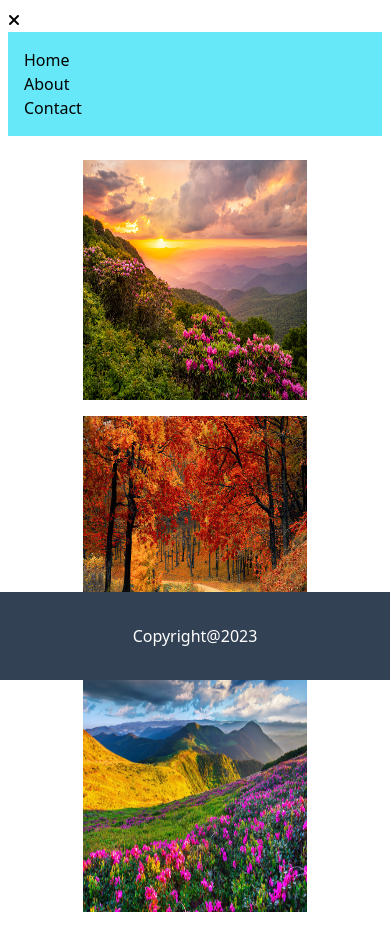
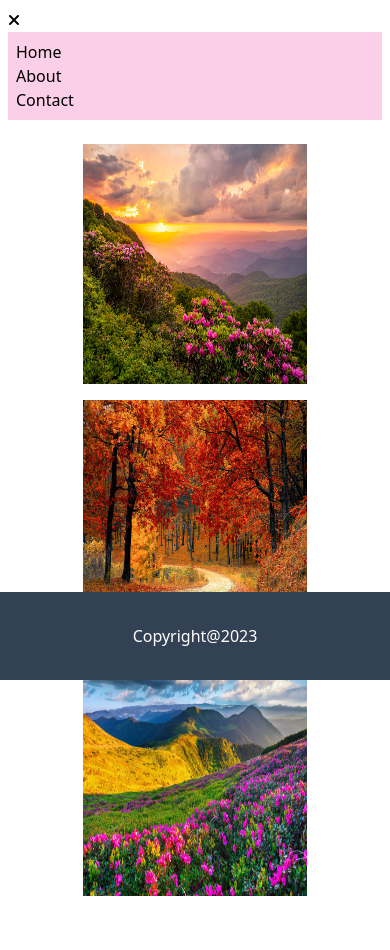
Before and after one commit to ayashadevikar/React-Router, a React (Create React App) app: page / in a window 390 px wide. Both pictures are taken after a click on the icon 15 px from the left and 20 px from the top of the page. Shown: the top 950 px of the page. Built offline with nearby package versions, Linux system fonts and the light colour scheme.

Commit message:
some changes added

```diff
--- a/src/Components/Navbar.js
+++ b/src/Components/Navbar.js
@@ -19,15 +19,16 @@ const toggleActiveClass = () => {
     <>
 
    {/* mobile view */}
-   <div  className='md:hidden p-2'>
+   <div className='md:hidden p-2'>
      <i onClick={toggleActiveClass} className=
      {`fas ${isActive ? "fa-times" : "fa-bars"}`}>
 
    </i>
 
 
-  {isActive && (
-    <ul className="block bg-cyan-300 p-4">
+
+    <ul className={`block bg-pink-200 w-full p-2
+      ${isActive ?  'block' : 'hidden' }`}>
 
         <Link to="/Home">
             <li className='hover:text-blue-700'>Home</li>
@@ -41,7 +42,6 @@ const toggleActiveClass = () => {
               <li className='hover:text-blue-700'>Contact</li>
           </Link>
      </ul>
-  )}
 
      </div>
 
```
Lines whose indentation alone changed are shown as unchanged.
